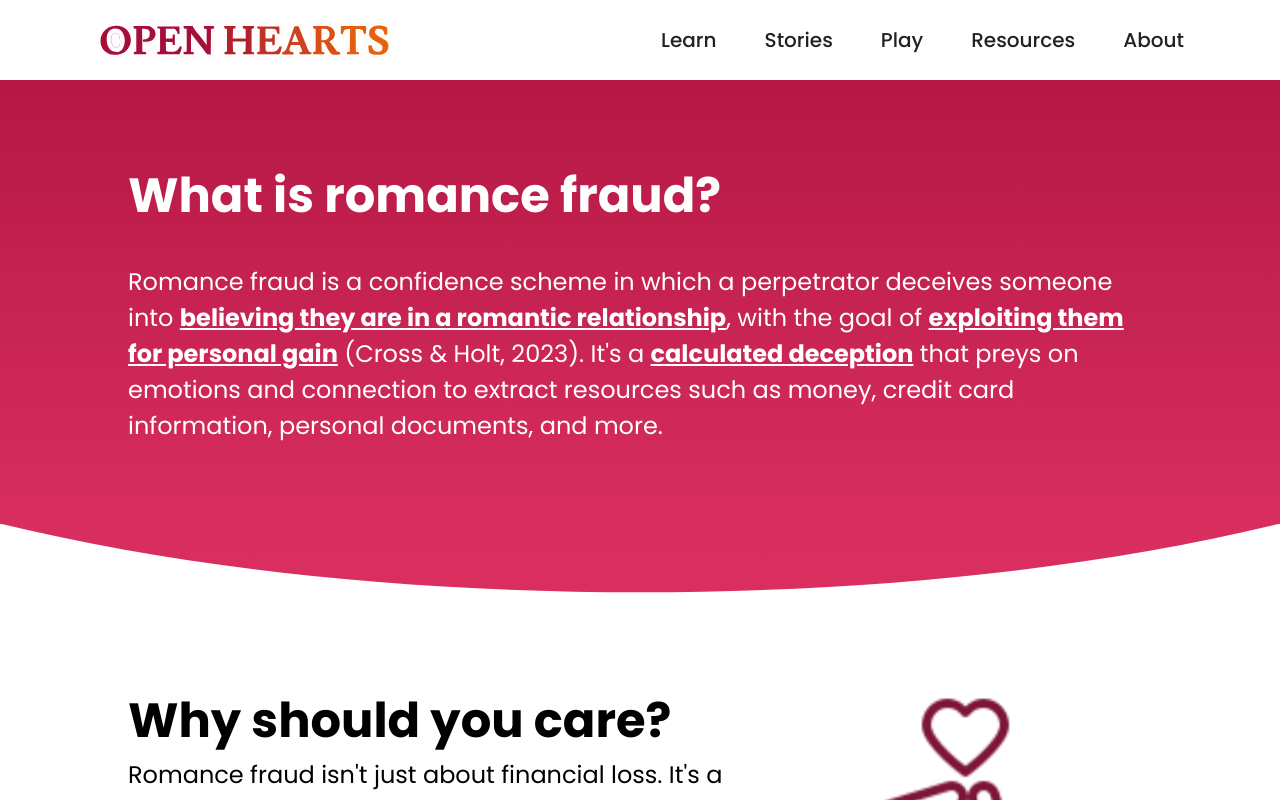
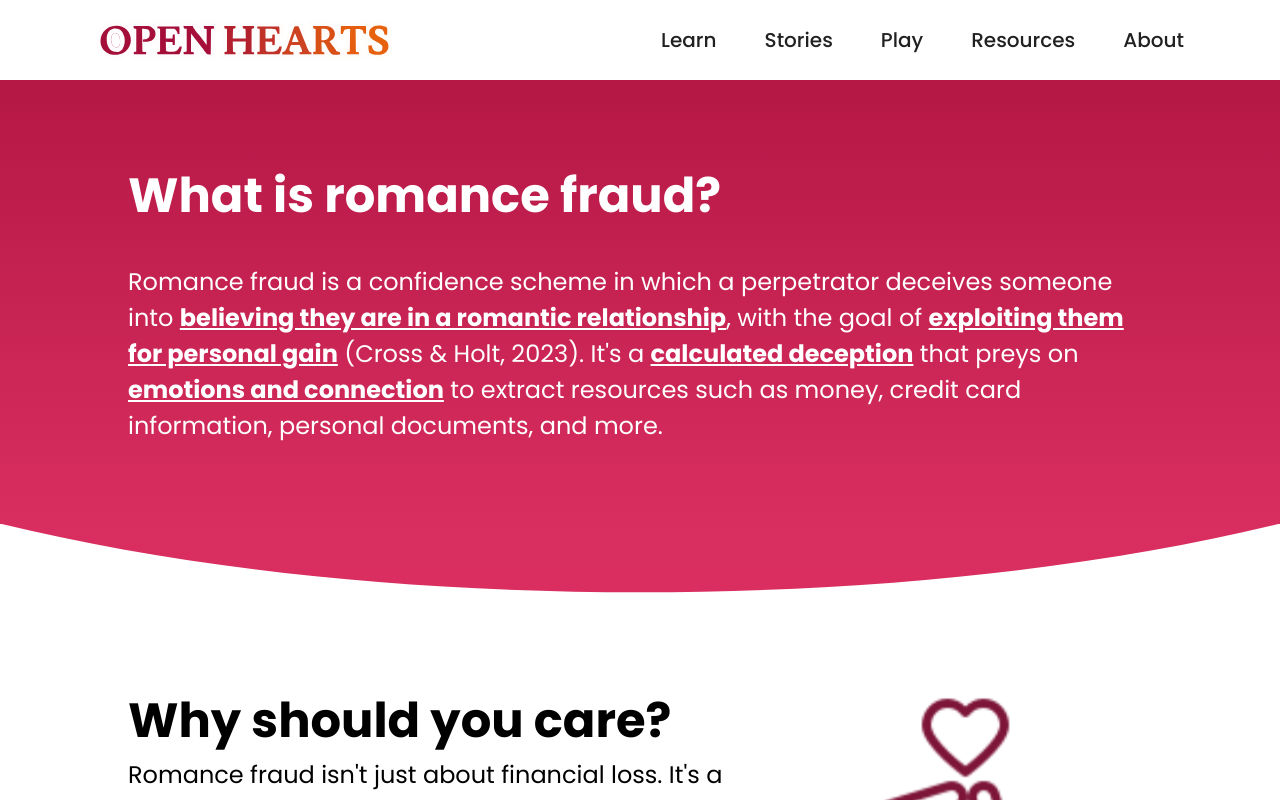
Before and after one commit to heavens-potato/open-hearts, a Next.js app in the folder open-hearts/: page /learn in a window 1280 px wide. Shown: the top 800 px of the page. Built offline with nearby package versions, Linux system fonts and the light colour scheme; a web font is replaced by a local one.

Commit message:
span adjustment

```diff
--- a/open-hearts/src/app/learn/page.js
+++ b/open-hearts/src/app/learn/page.js
@@ -163,16 +163,16 @@ export default function learn() {
                         >
                             Romance fraud is a confidence scheme in which a perpetrator deceives
                             someone into{" "}
-                            <span className="font-black underline">
+                            <span className="font-bold underline">
                                 believing they are in a romantic relationship
                             </span>
                             , with the goal of{" "}
-                            <span className="font-black underline">
+                            <span className="font-bold underline">
                                 exploiting them for personal gain
                             </span>{" "}
                             (Cross & Holt, 2023). It's a{" "}
-                            <span className="font-black underline">calculated deception</span>{" "}
-                            that preys on emotions and connection to extract resources such as
+                            <span className="font-bold underline">calculated deception</span>{" "}
+                            that preys on <span className="font-bold underline">emotions and connection</span> to extract resources such as
                             money, credit card information, personal documents, and more.
                         </Typography>
                     </motion.div>
```
